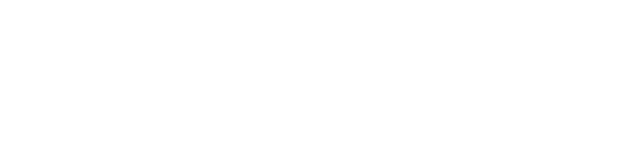
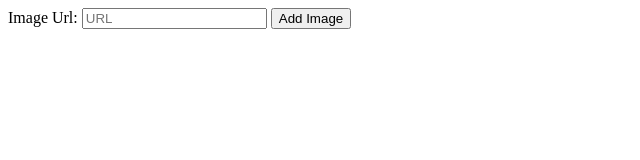
Before and after one commit to Ben-Cor/ITOnlineJSTasks, a plain HTML site: page interactive-gallery/index.html in a window 1280 px wide. Shown: the whole page, without its empty margins (0-640 px from the left). Drawn offline with Linux system fonts and the light colour scheme.

Commit message:
added base html

```diff
--- a/interactive-gallery/index.html
+++ b/interactive-gallery/index.html
@@ -6,6 +6,16 @@
     <title>Document</title>
 </head>
 <body>
+    <main class="main">
+        <div class="inputs">
+            <label for="imgURL">Image Url:</label>
+            <input type="text" name="imgURL" id="imgURL" placeholder="URL">
+            <input type="submit" value="Add Image">
+        </div>
+        <section class="gallery">
+
+        </section>
+    </main>
 
 </body>
 </html>
```
